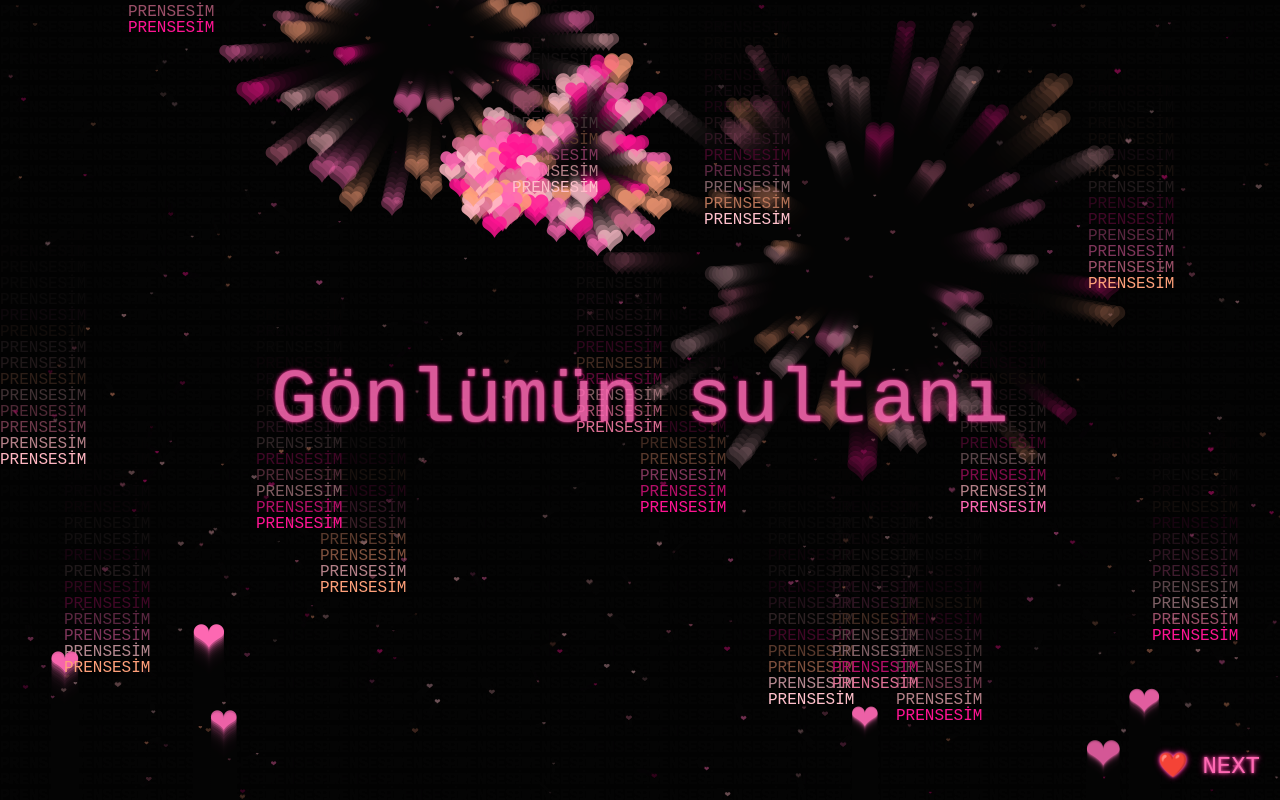
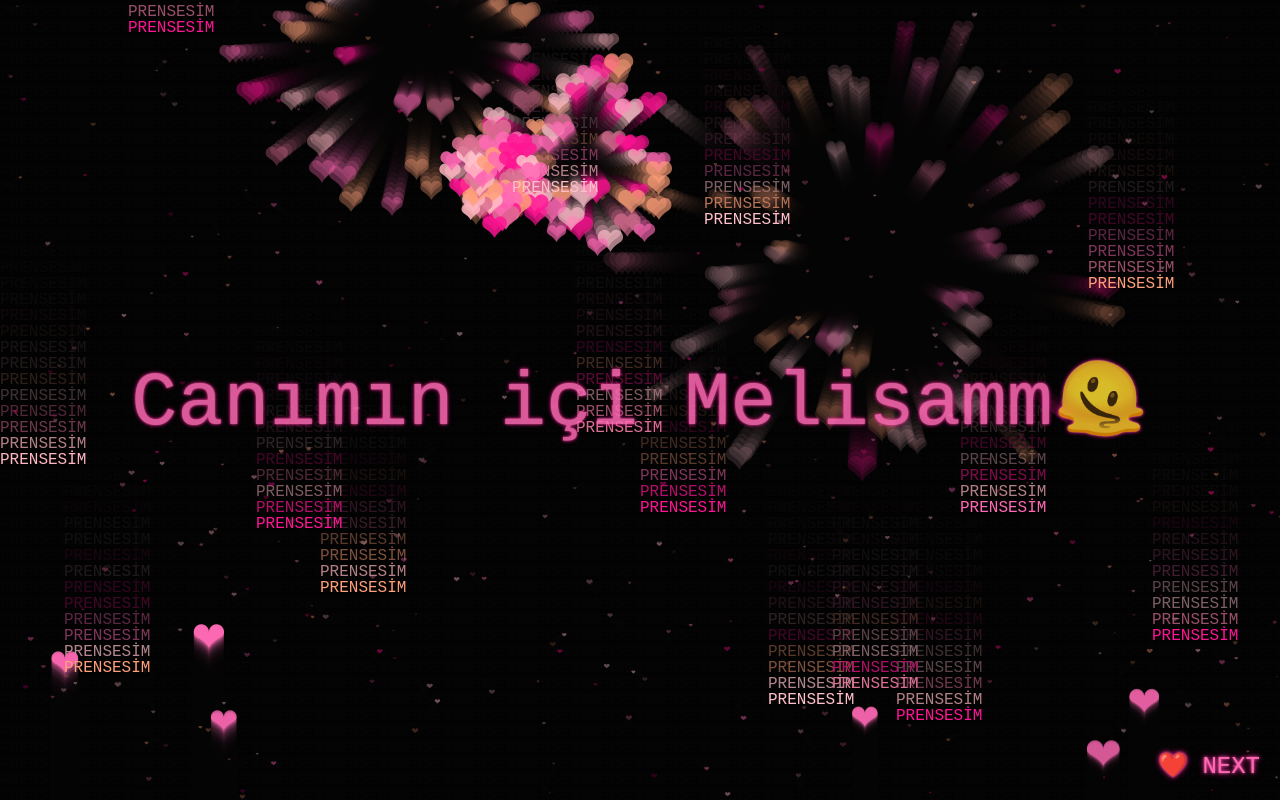
Before and after one commit to RamalPasayev20/Animasyon-Melisama, a plain HTML site: page index.html in a window 1280 px wide. Drawn offline with Linux system fonts and the light colour scheme.

Commit message:
Update index.html

```diff
--- a/index.html
+++ b/index.html
@@ -156,7 +156,7 @@
 
 <div class="overlay">
 
-  <div class="center-message">Gönlümün sultanı</div>
+  <div class="center-message">Canımın içi Melisamm🫠</div>
 
 </div>
 
```
